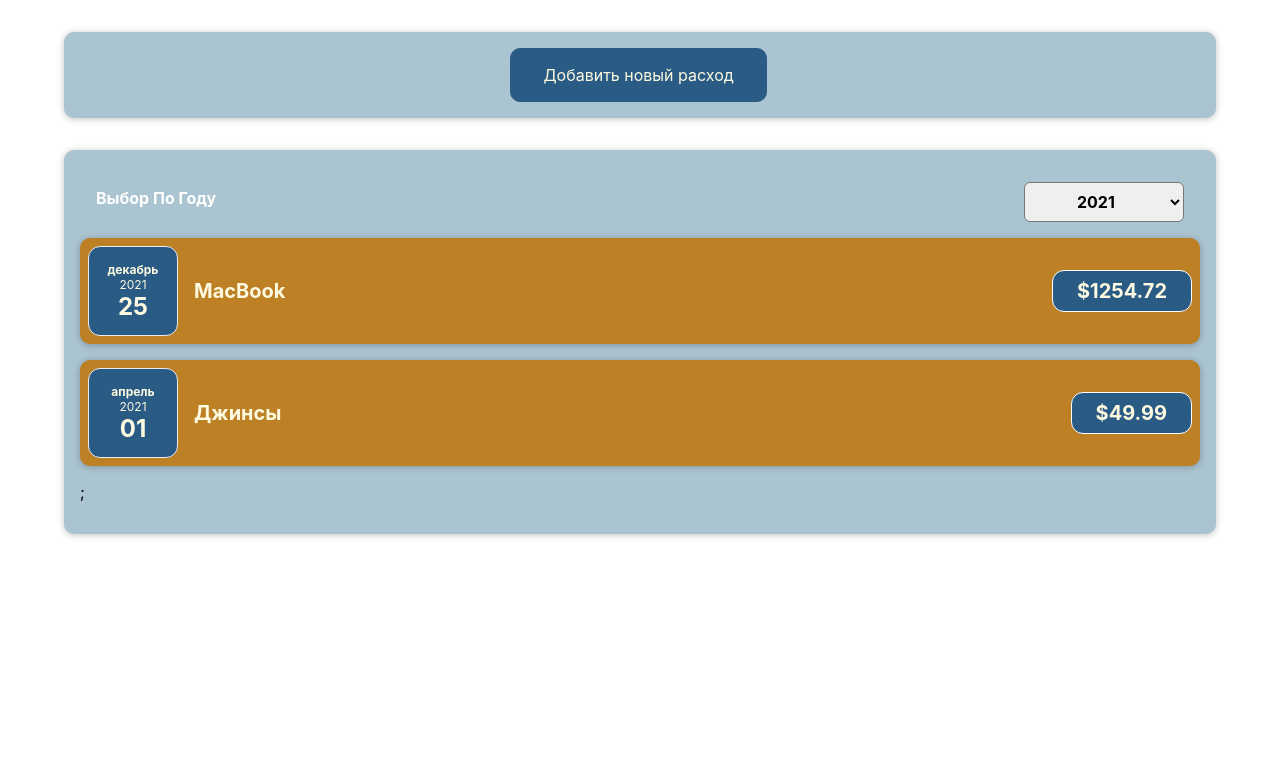
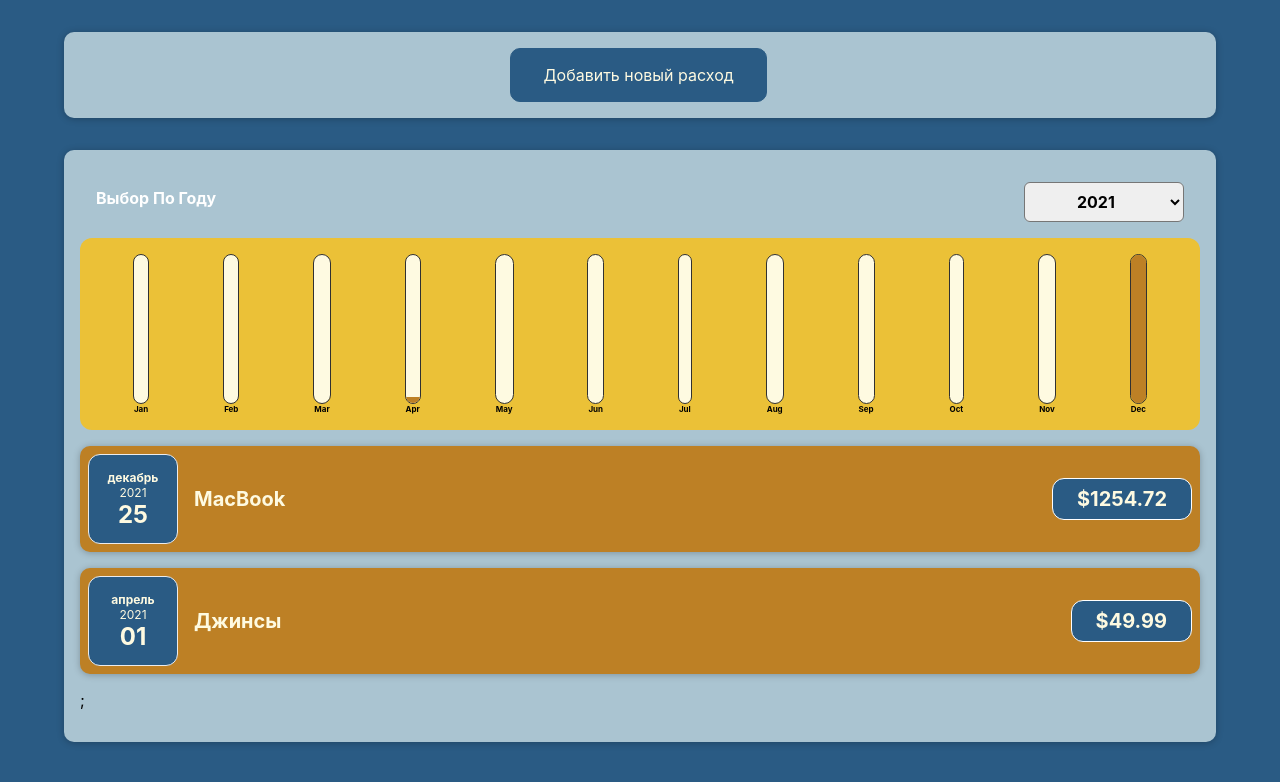
Before and after one commit to w1llow1sp/ReactCostAccounting-step-by-step-, a React (Create React App) app: page / in a window 1280 px wide. Shown: the top 782 px of the page. Built offline with nearby package versions, Linux system fonts and the light colour scheme.

Commit message:
Приложение готово

```diff
--- a/public/index.html
+++ b/public/index.html
@@ -24,7 +24,7 @@
       work correctly both with client-side routing and a non-root public URL.
       Learn how to configure a non-root public URL by running `npm run build`.
     -->
-    <title>React App</title>
+        <title>Учет расходов</title>
     </head>
     <body>
         <noscript>You need to enable JavaScript to run this app.</noscript>
@@ -38,6 +38,5 @@
 
       To begin the development, run `npm start` or `yarn start`.
       To create a production bundle, use `npm run build` or `yarn build`.
-    -->
-  </body>
+    --></body>
 </html>
--- a/src/components/Costs/Costs.js
+++ b/src/components/Costs/Costs.js
@@ -1,8 +1,10 @@
+import './Costs.css';
+import { useState } from 'react';
+
 import Card from '../UI/Card';
-import './Costs.css';
 import CostsFilter from './CostsFilter';
-import { useState } from 'react';
 import CostList from './CostList';
+import CostsDiagram from './CostsDiagram';
 
 const Costs = (props) => {
     const [selectedYear, setSelectedYear] = useState('2021');
@@ -22,6 +24,7 @@
                     year={selectedYear}
                     onChangeYear={yearChangeHandler}
                 />
+                <CostsDiagram costs={filteredCosts} />
                 <CostList costs={filteredCosts} />
             </Card>
         </div>
--- /dev/null
+++ b/src/components/Costs/CostsDiagram.js
@@ -0,0 +1,27 @@
+import Diagram from './../Diagrams/Diagram';
+
+const CostsDiagram = (props) => {
+    const diagramDataSets = [
+        { label: 'Jan', value: 0 },
+        { label: 'Feb', value: 0 },
+        { label: 'Mar', value: 0 },
+        { label: 'Apr', value: 0 },
+        { label: 'May', value: 0 },
+        { label: 'Jun', value: 0 },
+        { label: 'Jul', value: 0 },
+        { label: 'Aug', value: 0 },
+        { label: 'Sep', value: 0 },
+        { label: 'Oct', value: 0 },
+        { label: 'Nov', value: 0 },
+        { label: 'Dec', value: 0 },
+    ];
+
+    for (const cost of props.costs) {
+        const costMonth = cost.date.getMonth();
+        diagramDataSets[costMonth].value += cost.amount;
+    }
+
+    return <Diagram dataSets={diagramDataSets} />;
+};
+
+export default CostsDiagram;
--- a/src/components/Diagrams/Diagram.js
+++ b/src/components/Diagrams/Diagram.js
@@ -2,13 +2,16 @@
 import './Diagram.css';
 
 const Diagram = (props) => {
+    const dataSetsValues = props.dataSets.map((dataSet) => dataSet.value); // массив значений из Value в CostsDiagram
+
+    const maxMonthCosts = Math.max(...dataSetsValues); //находим максимальное значение с помощью спред-оператора
     return (
         <div className='diagram'>
             {props.dataSets.map((dataSet) => (
                 <DiagramBar
                     key={dataSet.label}
                     value={dataSet.value}
-                    maxValue={null}
+                    maxValue={maxMonthCosts}
                     label={dataSet.label}
                 />
             ))}
--- a/src/index.css
+++ b/src/index.css
@@ -1,8 +1,9 @@
 body {
-  margin: 20px;
-  font-family: -apple-system, BlinkMacSystemFont, "Segoe UI", "Roboto", "Oxygen",
-    "Ubuntu", "Cantarell", "Fira Sans", "Droid Sans", "Helvetica Neue",
-    sans-serif;
-  -webkit-font-smoothing: antialiased;
-  -moz-osx-font-smoothing: grayscale;
+    margin: 20px;
+    background-color: #2a5b84;
+    font-family: -apple-system, BlinkMacSystemFont, 'Segoe UI', 'Roboto',
+        'Oxygen', 'Ubuntu', 'Cantarell', 'Fira Sans', 'Droid Sans',
+        'Helvetica Neue', sans-serif;
+    -webkit-font-smoothing: antialiased;
+    -moz-osx-font-smoothing: grayscale;
 }
```
Lines whose indentation alone changed are shown as unchanged.
